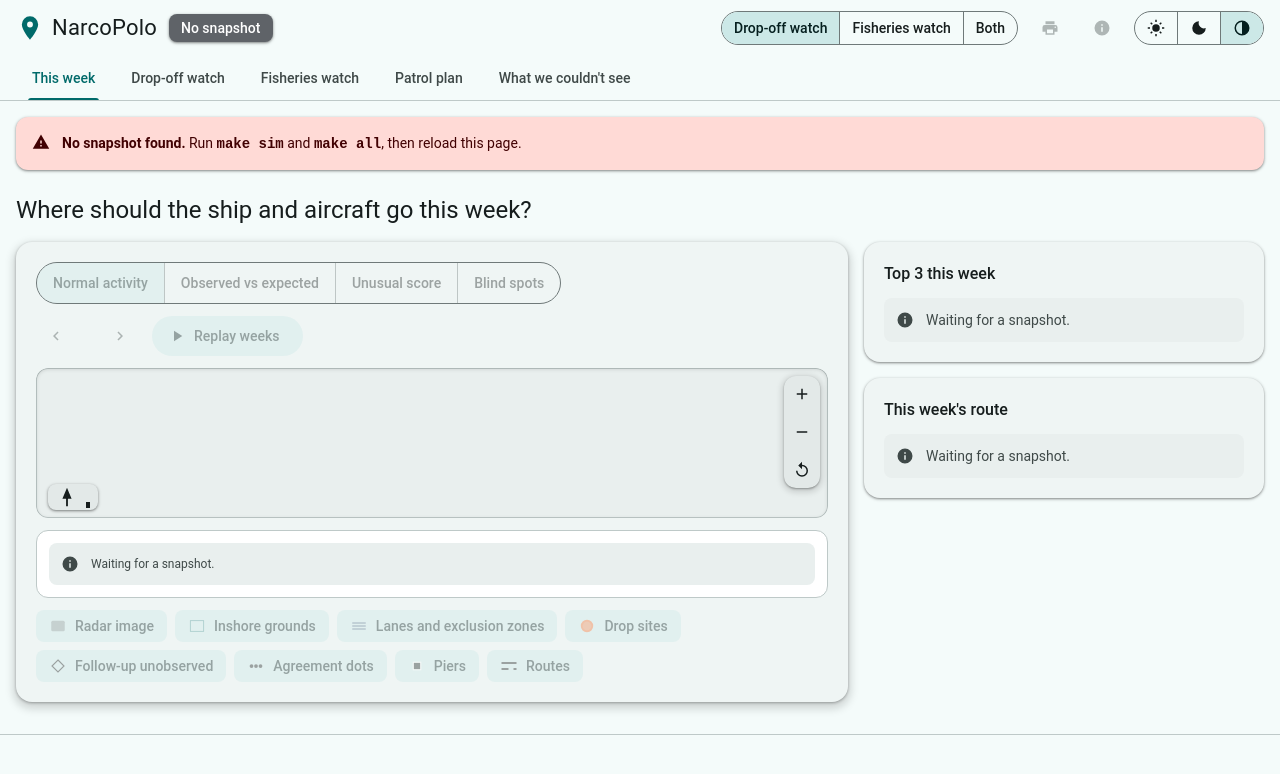
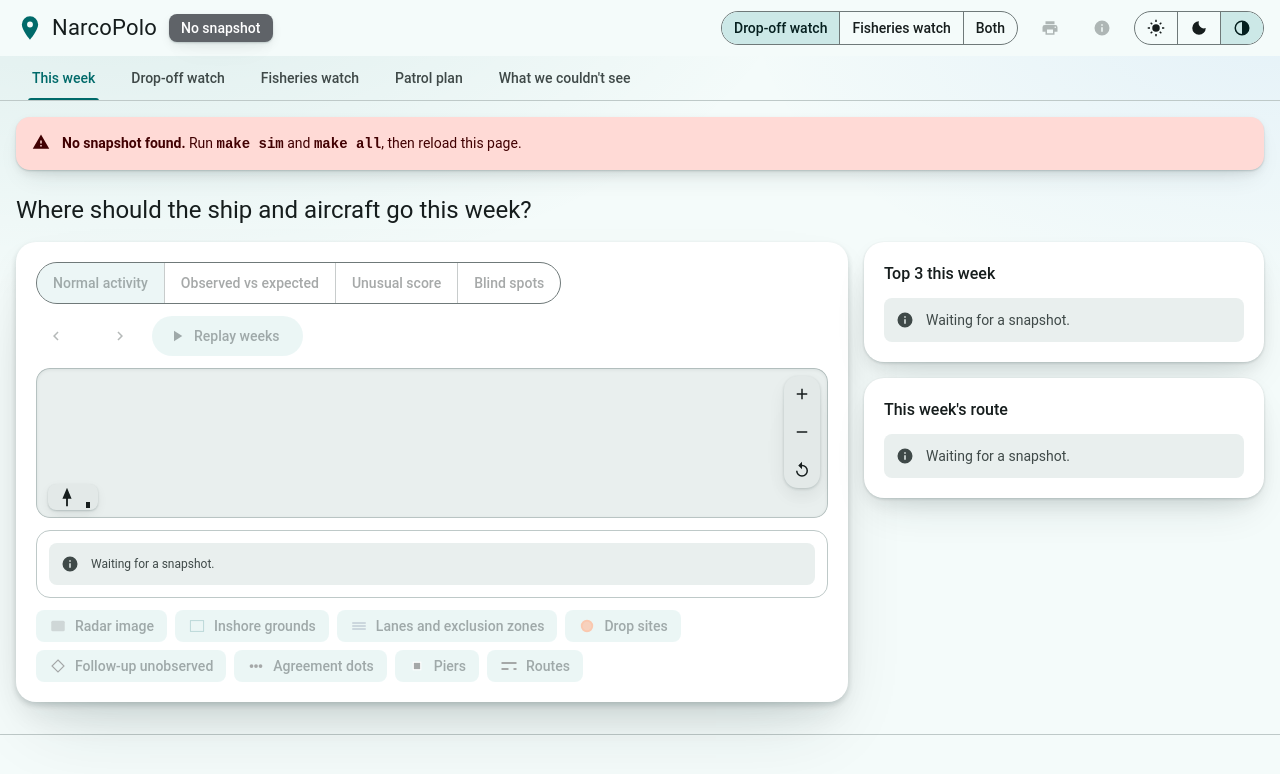
Before and after one commit to LiamLiamFitzgerald/NarcoPolo, a plain HTML site: page dashboard/index.html in a window 1280 px wide. Both pictures are taken after a click on the button 802 px from the left and 470 px from the top of the page. Drawn offline with Linux system fonts and the light colour scheme; no server answers.

Commit message:
[P7] dashboard: deeper three-layer shadows, rounder cards, soft gradient background; radar legend names how passes were combined (#387)

```diff
--- a/dashboard/index.html
+++ b/dashboard/index.html
@@ -32,7 +32,10 @@
   --md-surface: #f4fbfa; --md-surface-container-lowest: #ffffff; --md-surface-container-low: #eff5f4;
   --md-surface-container: #e9efee; --md-surface-container-high: #e3e9e8; --md-surface-container-highest: #dde4e3;
   --md-on-surface: #161d1d; --md-on-surface-variant: #3f4948; --md-outline: #6f7979; --md-outline-variant: #bec9c8;
-  --md-shadow: rgba(0, 0, 0, 0.3); --md-shadow-soft: rgba(0, 0, 0, 0.15); --md-scrim: rgba(0, 0, 0, 0.32);
+  --md-shadow: rgba(0, 32, 32, 0.18); --md-shadow-soft: rgba(0, 32, 32, 0.10); --md-scrim: rgba(0, 0, 0, 0.32);
+  /* #387: a third, wide ambient shadow layer and the page's soft background glows (light: tinted with the primary hue) */
+  --md-shadow-ambient: rgba(0, 48, 48, 0.16); --card-bg: #ffffff;
+  --bg-glow-1: rgba(0, 106, 106, 0.10); --bg-glow-2: rgba(37, 125, 224, 0.08);
 
   /* data: sequential (one hue, light to dark), diverging (blue - grey - red), unobserved hatching */
   --seq-0: #cce3fd; --seq-1: #84b9f3; --seq-2: #338ced; --seq-3: #1b64be; --seq-4: #0e3d7e;
@@ -58,7 +61,9 @@
   --md-surface: #0e1514; --md-surface-container-lowest: #090f0f; --md-surface-container-low: #161d1d;
   --md-surface-container: #1a2121; --md-surface-container-high: #252b2b; --md-surface-container-highest: #303636;
   --md-on-surface: #dde4e3; --md-on-surface-variant: #bec9c8; --md-outline: #899392; --md-outline-variant: #3f4948;
-  --md-shadow: rgba(0, 0, 0, 0.6); --md-shadow-soft: rgba(0, 0, 0, 0.3); --md-scrim: rgba(0, 0, 0, 0.5);
+  --md-shadow: rgba(0, 0, 0, 0.6); --md-shadow-soft: rgba(0, 0, 0, 0.35); --md-scrim: rgba(0, 0, 0, 0.5);
+  --md-shadow-ambient: rgba(0, 0, 0, 0.45); --card-bg: #161d1d;
+  --bg-glow-1: rgba(128, 213, 212, 0.07); --bg-glow-2: rgba(51, 140, 237, 0.06);
 
   /* dark mode is selected, not flipped: low values recede into the dark surface */
   --seq-0: #0e3d7e; --seq-1: #1b64be; --seq-2: #338ced; --seq-3: #84b9f3; --seq-4: #cce3fd;
@@ -89,15 +94,15 @@
   --t-label-medium: 500 12px/16px var(--font);
   --t-label-small: 500 11px/16px var(--font);
   /* shape and spacing (4 dp grid) */
-  --shape-xs: 4px; --shape-sm: 8px; --shape-md: 12px; --shape-lg: 16px; --shape-xl: 28px; --shape-full: 999px;
+  --shape-xs: 4px; --shape-sm: 8px; --shape-md: 14px; --shape-lg: 20px; --shape-xl: 28px; --shape-full: 999px;
   --sp-1: 4px; --sp-2: 8px; --sp-3: 12px; --sp-4: 16px; --sp-5: 20px; --sp-6: 24px; --sp-8: 32px;
-  /* elevation (#277): two layers each, a tight key shadow and a soft ambient one */
+  /* elevation (#277, deeper in #387): three layers each, a tight key shadow, a soft drop and a wide ambient one */
   --elev-0: none;
-  --elev-1: 0 1px 2px var(--md-shadow), 0 1px 3px 1px var(--md-shadow-soft);
-  --elev-2: 0 1px 2px var(--md-shadow), 0 2px 6px 2px var(--md-shadow-soft);
-  --elev-3: 0 1px 3px var(--md-shadow), 0 4px 8px 3px var(--md-shadow-soft);
-  --elev-4: 0 2px 3px var(--md-shadow), 0 6px 10px 4px var(--md-shadow-soft);
-  --elev-5: 0 4px 4px var(--md-shadow), 0 8px 12px 6px var(--md-shadow-soft);
+  --elev-1: 0 1px 2px var(--md-shadow), 0 4px 12px -2px var(--md-shadow-soft), 0 12px 28px -12px var(--md-shadow-ambient);
+  --elev-2: 0 1px 3px var(--md-shadow), 0 8px 20px -4px var(--md-shadow-soft), 0 20px 44px -16px var(--md-shadow-ambient);
+  --elev-3: 0 2px 4px var(--md-shadow), 0 12px 28px -6px var(--md-shadow-soft), 0 28px 60px -20px var(--md-shadow-ambient);
+  --elev-4: 0 3px 6px var(--md-shadow), 0 16px 36px -8px var(--md-shadow-soft), 0 36px 72px -24px var(--md-shadow-ambient);
+  --elev-5: 0 4px 8px var(--md-shadow), 0 24px 48px -10px var(--md-shadow-soft), 0 48px 96px -28px var(--md-shadow-ambient);
   /* motion (#278): durations and Material easings */
   --dur-short: 150ms; --dur-medium: 280ms; --dur-long: 450ms; --dur: var(--dur-short);
   --ease: cubic-bezier(0.2, 0, 0, 1); --ease-decel: cubic-bezier(0.05, 0.7, 0.1, 1); --ease-accel: cubic-bezier(0.3, 0, 0.8, 0.15);
@@ -106,7 +111,10 @@
 * { box-sizing: border-box; }
 [hidden] { display: none !important; } /* component rules set display, which would otherwise beat the attribute */
 html { scroll-behavior: smooth; }
-body { margin: 0; font: var(--t-body-medium); background: var(--md-surface); color: var(--md-on-surface); -webkit-font-smoothing: antialiased; }
+body { margin: 0; font: var(--t-body-medium); color: var(--md-on-surface); -webkit-font-smoothing: antialiased; min-height: 100vh;
+  background: radial-gradient(1200px 640px at 8% -10%, var(--bg-glow-1), transparent 60%),
+    radial-gradient(900px 520px at 100% 0%, var(--bg-glow-2), transparent 60%), var(--md-surface);
+  background-attachment: fixed; }
 h2 { font: var(--t-title-medium); margin: 0 0 var(--sp-3); }
 h3 { font: var(--t-title-small); margin: var(--sp-4) 0 var(--sp-2); }
 button { font: inherit; color: inherit; }
@@ -146,9 +154,9 @@ button { font: inherit; color: inherit; }
 
 /* headline figures (#279) */
 .figures { display: grid; gap: var(--sp-3); padding: var(--sp-4) var(--sp-4) 0; grid-template-columns: repeat(auto-fit, minmax(170px, 1fr)); }
-.figure { background: var(--md-surface-container-lowest); border-radius: var(--shape-lg); padding: var(--sp-4) var(--sp-5); box-shadow: var(--elev-1);
+.figure { background: var(--card-bg); border-radius: var(--shape-lg); padding: var(--sp-4) var(--sp-5); box-shadow: var(--elev-1);
   transition: box-shadow var(--dur-medium) var(--ease), transform var(--dur-medium) var(--ease); }
-.figure:hover { box-shadow: var(--elev-3); transform: translateY(-1px); }
+.figure:hover { box-shadow: var(--elev-3); transform: translateY(-2px); }
 .figure .label { font: var(--t-label-medium); color: var(--md-on-surface-variant); text-transform: uppercase; letter-spacing: 0.6px; }
 .figure .value { font: var(--t-display-small); color: var(--md-on-surface); margin-top: var(--sp-1); font-variant-numeric: tabular-nums; }
 .figure .value small { font: var(--t-title-medium); color: var(--md-on-surface-variant); }
@@ -187,11 +195,11 @@ button { font: inherit; color: inherit; }
 @media (max-width: 599px) { .layout, .figures { padding: var(--sp-2); gap: var(--sp-2); } .appbar { padding: var(--sp-2); } .figure .value { font: var(--t-headline-small); } }
 
 /* cards (#277): page 0, cards 1, the map card 2; cards lift a level on hover or focus */
-.card { background: var(--md-surface-container-low); border-radius: var(--shape-lg); padding: var(--sp-5); box-shadow: var(--elev-1); min-width: 0;
+.card { background: var(--card-bg); border-radius: var(--shape-lg); padding: var(--sp-5); box-shadow: var(--elev-2); min-width: 0;
   transition: box-shadow var(--dur-medium) var(--ease); }
-.card:hover, .card:focus-within { box-shadow: var(--elev-2); }
-.card.map-card { box-shadow: var(--elev-2); }
-.card.map-card:hover, .card.map-card:focus-within { box-shadow: var(--elev-3); }
+.card:hover, .card:focus-within { box-shadow: var(--elev-3); }
+.card.map-card { box-shadow: var(--elev-3); }
+.card.map-card:hover, .card.map-card:focus-within { box-shadow: var(--elev-4); }
 .card-head { display: flex; align-items: baseline; justify-content: space-between; gap: var(--sp-3); flex-wrap: wrap; margin-bottom: var(--sp-3); }
 .card-head h2 { margin: 0; }
 .outlined { background: var(--md-surface-container-lowest); border: 1px solid var(--md-outline-variant); border-radius: var(--shape-md); box-shadow: none; }
@@ -262,7 +270,8 @@ caption { caption-side: bottom; text-align: left; padding-top: var(--sp-2); colo
 @media (min-width: 1100px) { .chart-grid.two { grid-template-columns: repeat(2, minmax(0, 1fr)); } }
 .chart-card { background: var(--md-surface-container-lowest); border-radius: var(--shape-md); padding: var(--sp-4); border: 1px solid var(--md-outline-variant);
   transition: box-shadow var(--dur-medium) var(--ease); min-width: 0; margin-bottom: var(--sp-3); }
-.chart-card:hover { box-shadow: var(--elev-1); }
+.chart-card { box-shadow: var(--elev-1); }
+.chart-card:hover { box-shadow: var(--elev-2); }
 .chart-card .head { display: flex; justify-content: space-between; align-items: flex-start; gap: var(--sp-2); }
 .chart-card h3 { margin: 0; }
 .chart-card .seg { flex-wrap: nowrap; flex: none; }
@@ -371,9 +380,9 @@ dialog dt { color: var(--md-on-surface-variant); } dialog dd { margin: 0; overfl
 /* site cards on This week (#313) */
 .top3 { display: grid; gap: var(--sp-3); }
 .site-card { position: relative; display: grid; grid-template-columns: 40px minmax(0, 1fr); gap: var(--sp-3); padding: var(--sp-4); border-radius: var(--shape-lg);
-  background: var(--md-surface-container-lowest); box-shadow: var(--elev-1); transition: box-shadow var(--dur-medium) var(--ease), transform var(--dur-medium) var(--ease);
+  background: var(--card-bg); box-shadow: var(--elev-2); transition: box-shadow var(--dur-medium) var(--ease), transform var(--dur-medium) var(--ease);
   animation: fade-up var(--dur-medium) var(--ease-decel) both; }
-.site-card:hover { box-shadow: var(--elev-3); transform: translateY(-1px); }
+.site-card:hover { box-shadow: var(--elev-4); transform: translateY(-2px); }
 .site-card.selected { outline: 2px solid var(--md-primary); }
 .site-card .why { font: var(--t-body-medium); margin-top: var(--sp-1); }
 .site-card .facts { font: var(--t-body-small); color: var(--md-on-surface-variant); margin-top: var(--sp-2); }
@@ -868,7 +877,7 @@ function drawLegend(name, week) {
   box.replaceChildren(head, unit, row);
   const bd = backdrop();
   if (bd && isOn("backdrop")) box.append(h("div", { className: "muted" },
-    `Radar image: ${bd.attribution}${bd.from ? `, median of the passes from ${bd.from} to ${bd.to}` : ""}. ` +
+    `Radar image: ${bd.attribution}${bd.from ? `, ${bd.method === "latest" ? "the latest pass at each point" : "median of the passes"} from ${bd.from} to ${bd.to}` : ""}. ` +
     "Colours are see-through while it is on; turn it off for exact colours."));
 }
 
```
Also changed, not shown: 2 other files.
